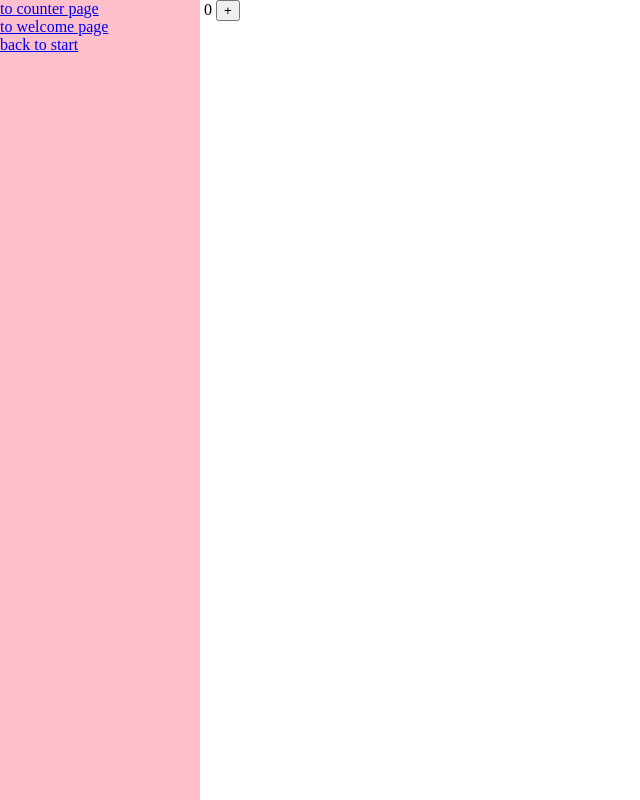
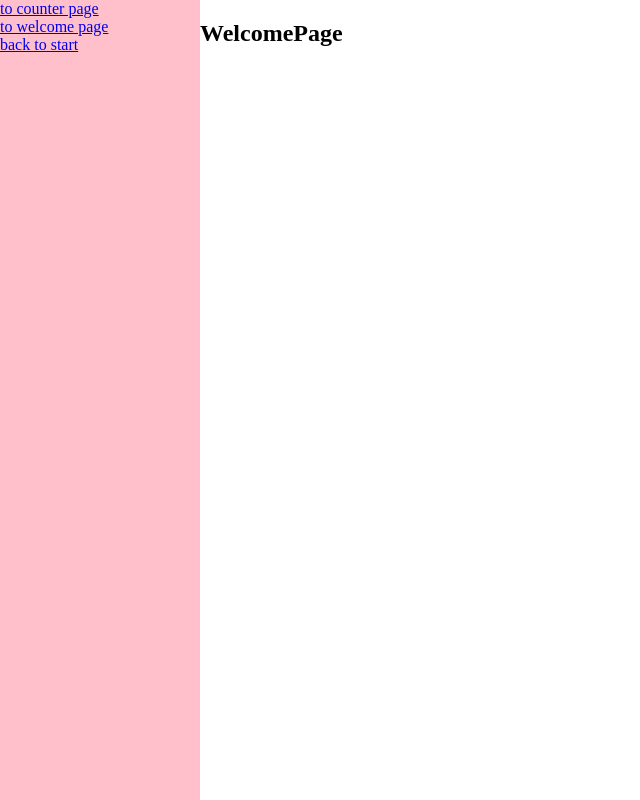
Before and after one commit to frontendway/react-framework, a React app: page /#/examples/welcome in a window 1280 px wide. Before the commit this address led to /#/examples/counter. Shown: the whole page, without its empty margins (0-640 px from the left). Built offline with nearby package versions, Linux system fonts and the light colour scheme.

Commit message:
add switch

```diff
--- a/src/features/examples/Layout.jsx
+++ b/src/features/examples/Layout.jsx
@@ -1,6 +1,6 @@
 import React from 'react'
 import { connect } from 'react-redux'
-import { Route, Redirect } from 'react-router-dom'
+import { Route, Redirect, Switch } from 'react-router-dom'
 import SidePanel from './SidePanel'
 import CounterPage from './CounterPage'
 import WelcomePage from './WelcomPage'
@@ -12,9 +12,11 @@ class Layout extends React.Component {
         <SidePanel />
       </section>
       <section>
-        <Route path="/examples/counter" component={CounterPage}></Route>
-        <Route path="/examples/welcome" component={WelcomePage}></Route>
-        <Redirect to="/examples/counter"></Redirect>
+        <Switch>
+          <Route path="/examples/counter" component={CounterPage}></Route>
+          <Route path="/examples/welcome" component={WelcomePage}></Route>
+          <Redirect to="/examples/counter"></Redirect>
+        </Switch>
       </section>
     </div>
   }
```
